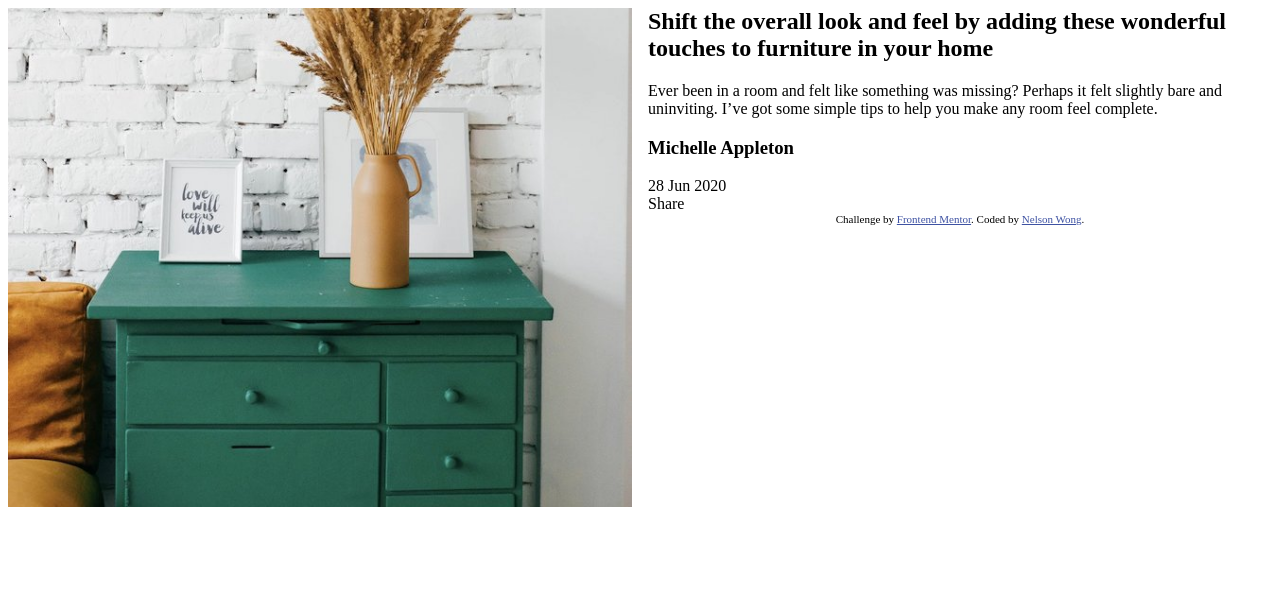
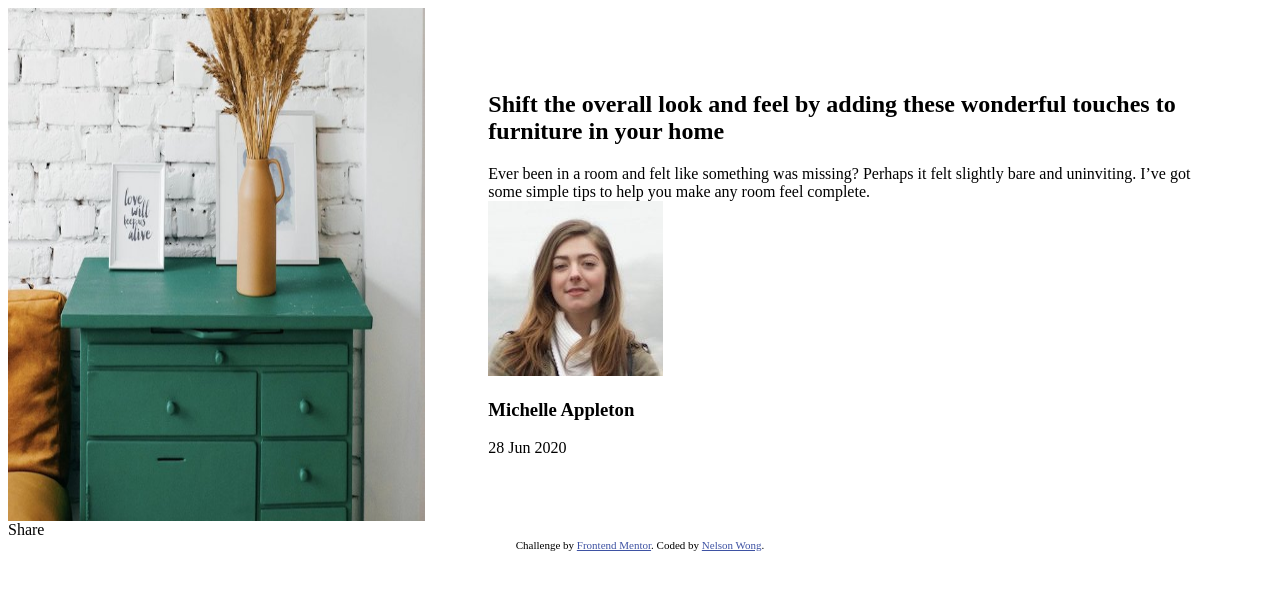
Before and after one commit to nwong02/Web-Projects, a plain HTML site: page index.html in a window 1280 px wide. Drawn offline with Linux system fonts and the light colour scheme.

Commit message:
minor adjustments

```diff
--- a/index.html
+++ b/index.html
@@ -18,11 +18,11 @@
 </head>
 <body>
 
-  <div class='content'>
+  <div class='flex-container content'>
 
-  <img src='/images/drawers.jpg' style="width: 100%">
+  <img class='flex-left' src='/images/drawers.jpg'>
 
-  <div class='paragraph'>
+  <div class='flex-right paragraph'>
     <h2>Shift the overall look and feel by adding these wonderful
     touches to furniture in your home</h2>
 
@@ -30,8 +30,14 @@
     it felt slightly bare and uninviting. I’ve got some simple tips
     to help you make any room feel complete.
 
-    <h3>Michelle Appleton</h3>
+    <div class='author'></div>
+    <span>
+      <img src='/images/avatar-michelle.jpg'>
+      <h3>Michelle Appleton</h3>
+    </span>
+    <br>
     28 Jun 2020
+  </div>
   </div>
   Share
   <div class="attribution">
--- a/preview.css
+++ b/preview.css
@@ -1,7 +1,30 @@
-@media only screen and (min-width: 768px) {
+.flex-container {
+    display: flex;
+    flex-direction: row;
+}
+
+ @media only screen and (max-width: 720px) {
     body {
-        -webkit-columns: 2 300px;
-        -moz-columns: 2 300px;
+        -webkit-columns: 2 720px;
+        -moz-columns: 2 720px;
         columns: 2 200px;
     }
+    img {
+        max-width: 80%;
+        height: auto;
+        width: 700px
+    }
 }
+
+.flex-left {
+    width: 33%;
+}
+
+.flex-right {
+    width: 67%;
+    margin: 5%;
+}
+
+span {
+    display: inline-block;
+}
```
